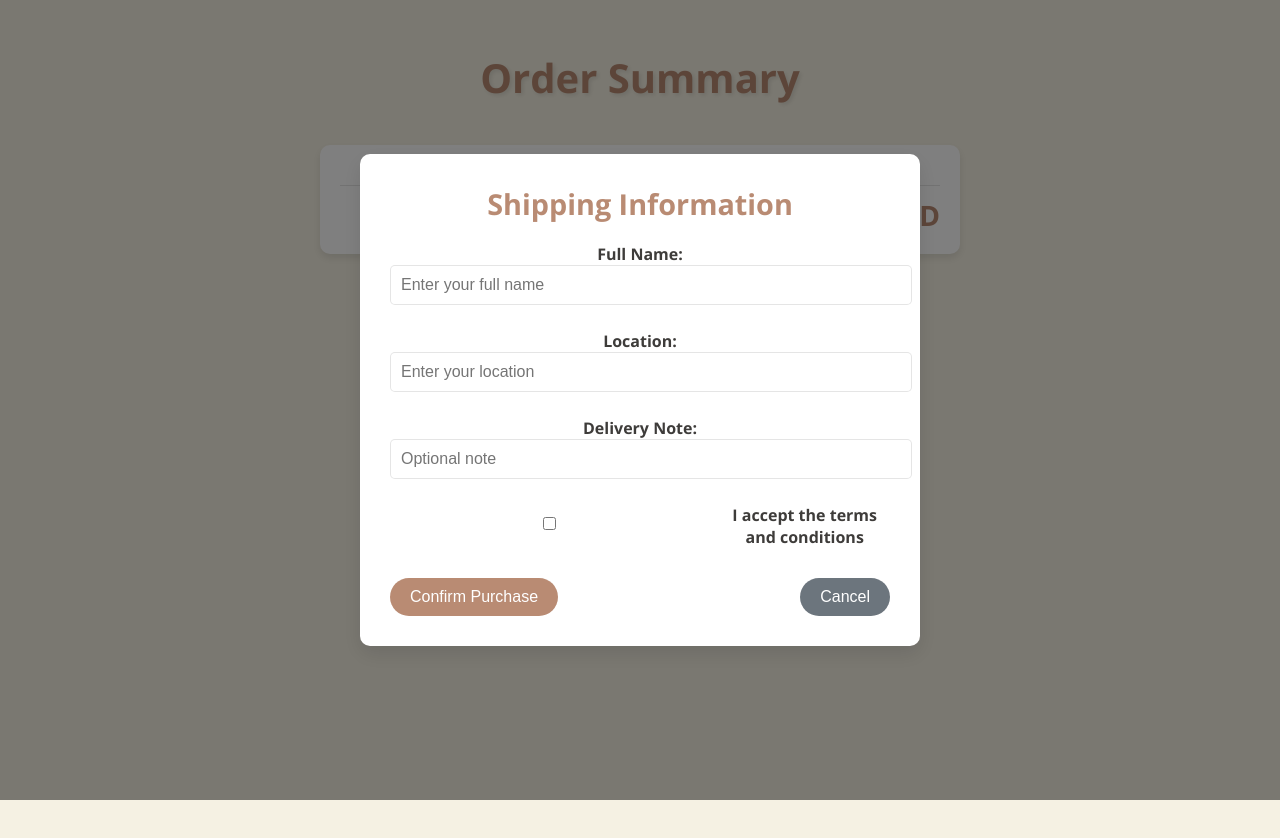
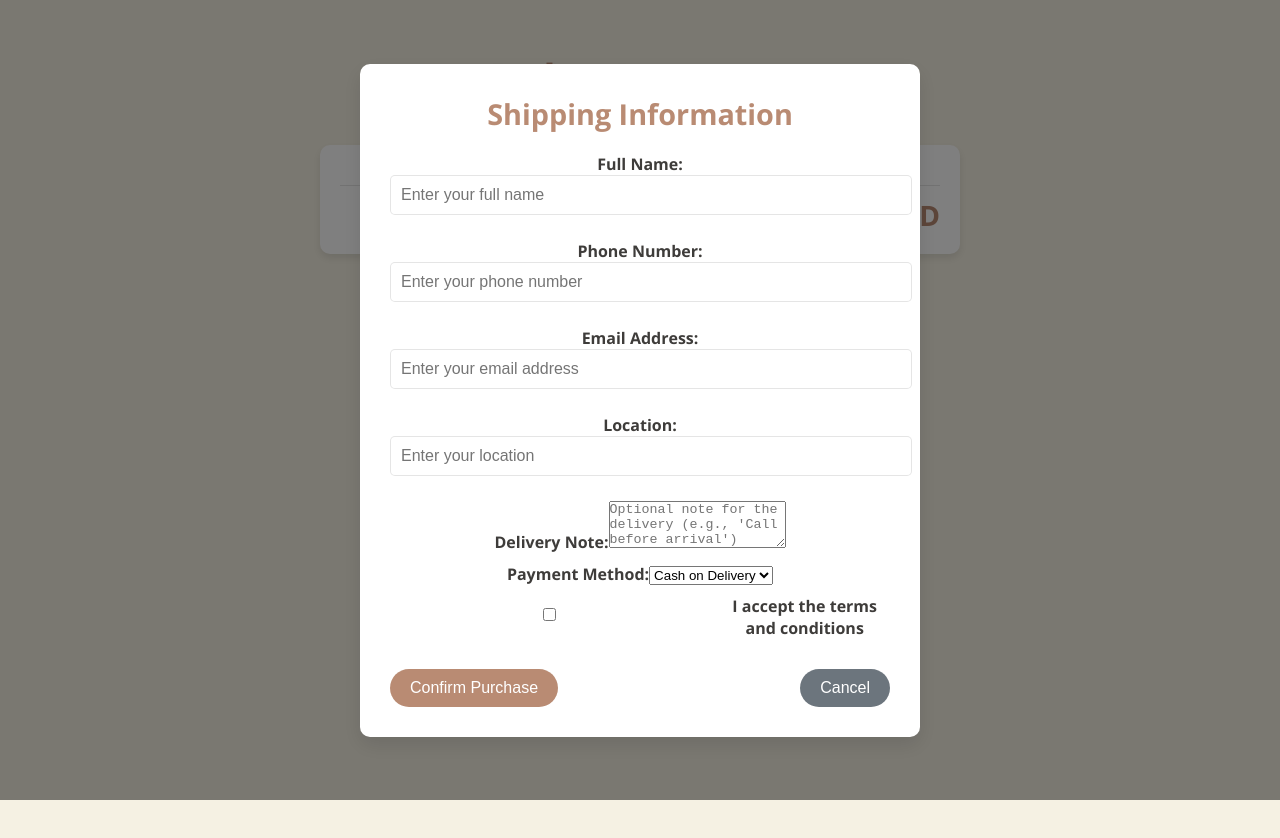
Before and after one commit to ayoubmorchid/bookhaven, a React (Create React App) app: page /checkout in a window 1280 px wide. Both pictures are taken after a click on the button "Proceed to Shipping Information". Shown: the top 838 px of the page. Built offline with nearby package versions, Linux system fonts and the light colour scheme.

Commit message:
change shopping infomration

```diff
--- a/src/pages/Checkout.jsx
+++ b/src/pages/Checkout.jsx
@@ -84,12 +84,31 @@ const Checkout = () => {
           <input type="text" placeholder="Enter your full name" />
         </label>
         <label>
+          Phone Number:
+          <input type="text" placeholder="Enter your phone number" />
+        </label>
+        <label>
+          Email Address:
+          <input type="email" placeholder="Enter your email address" />
+        </label>
+        <label>
           Location:
           <input type="text" placeholder="Enter your location" />
         </label>
         <label>
           Delivery Note:
-                <input type="text" placeholder="Optional note" />
+          <textarea
+            placeholder="Optional note for the delivery (e.g., 'Call before arrival')"
+            rows="3"
+          ></textarea>
+        </label>
+        <label>
+          Payment Method:
+          <select>
+            <option value="cash">Cash on Delivery</option>
+            <option value="credit-card">Credit Card</option>
+            <option value="paypal">PayPal</option>
+          </select>
         </label>
         <div className="terms">
           <input type="checkbox" id="accept-terms" />
@@ -107,6 +126,7 @@ const Checkout = () => {
     </div>
   </div>
 )}
+
     </div>
   );
 };
--- a/src/style/Checkout.css
+++ b/src/style/Checkout.css
@@ -235,7 +235,6 @@
   font-weight: bold;
 }
 
-
 .back-btn {
   background-color: #6c757d;
   color: white;
```
Lines whose indentation alone changed are shown as unchanged.
